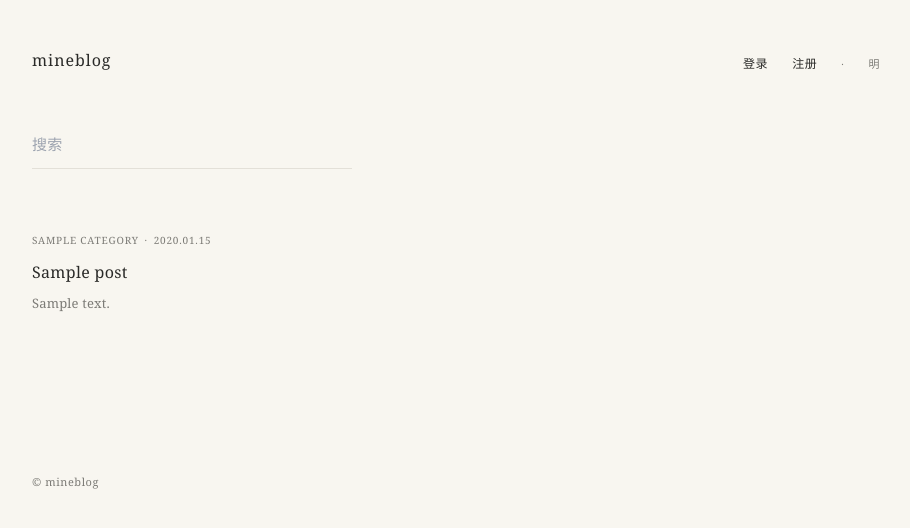
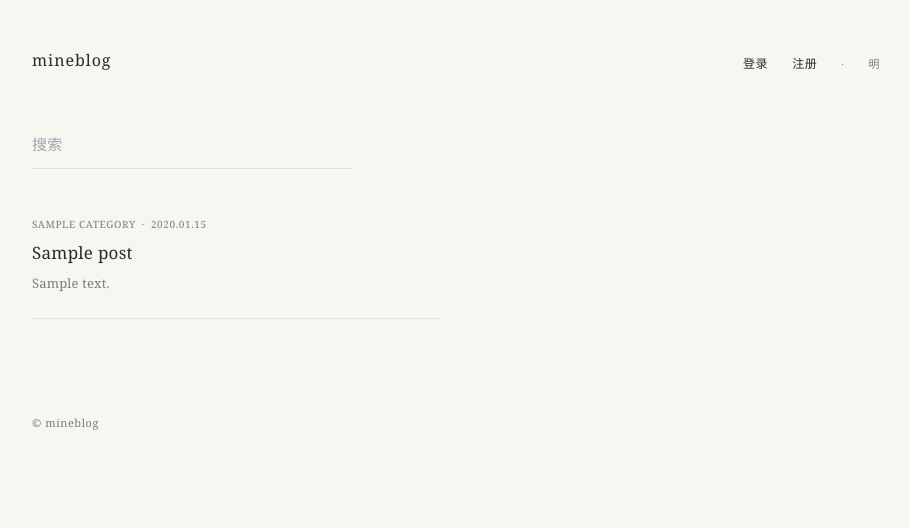
Before and after one commit to sand-ocean/myblog, a Django app: page / in a window 1280 px wide. Shown: the top 528 px of the page, without its empty margins (184-1094 px from the left). Run offline with Django 5.2, Linux system fonts and the light colour scheme; tables that the repository leaves empty hold one stand-in row (values such as "Sample post"); some libraries are stand-ins or nearby versions.

Commit message:
feat: 卡片流首页——2列网格 + 封面图 + hover动效 + 6篇/页

```diff
--- a/blog/templates/blog/post_list.html
+++ b/blog/templates/blog/post_list.html
@@ -3,34 +3,51 @@
 {% block title %}mineblog{% endblock %}
 {% block content %}
 
-<!-- 搜索 — 一行细线，极低调 -->
-<form method="get" style="margin-bottom: 64px">
+<!-- 搜索 -->
+<form method="get" style="margin-bottom: 48px">
     <input type="search" name="q" value="{{ request.GET.q }}" placeholder="搜索" aria-label="搜索文章"
            style="max-width: 320px">
 </form>
 {% if request.GET.q %}
-    <p class="label" style="margin-top: -56px; margin-bottom: 64px">
+    <p class="label" style="margin-top: -40px; margin-bottom: 48px">
         搜索「{{ request.GET.q }}」&ensp;·&ensp;<a href="{% url 'post_list' %}">清除</a>
     </p>
 {% endif %}
 
-<!-- 文章列表 -->
-<div class="narrow">
+<!-- 卡片流 -->
+<div class="card-grid">
 {% for post in page_obj %}
-    <article style="margin-bottom: 64px">
-        <p class="label" style="margin-bottom: 12px">
-            {{ post.category.name }}&ensp;·&ensp;{{ post.created_at|date:"Y.m.d" }}
-            {% if post.status == 'draft' %}&ensp;·&ensp;草稿{% endif %}
-        </p>
-        <h2 style="margin-bottom: 8px">
-            <a href="{% url 'post_detail' post.slug %}" style="color:var(--ink);font-size:inherit;font-weight:400">{{ post.title }}</a>
-        </h2>
-        <p style="color:var(--soft);font-size:13px;line-height:1.7">
-            {{ post.content|plain|truncatechars:140 }}
-        </p>
+    <article class="card fade">
+        <a href="{% url 'post_detail' post.slug %}" class="card-link">
+            <!-- 封面图 -->
+            {% with cover=post.content|first_image %}
+            {% if cover %}
+            <div class="card-cover">
+                <img src="{{ cover }}" alt="" loading="lazy">
+            </div>
+            {% endif %}
+            {% endwith %}
+
+            <!-- 卡片正文 -->
+            <div class="card-body">
+                <div class="card-meta">
+                    <span>{{ post.category.name }}</span>
+                    <span aria-hidden="true">·</span>
+                    <span>{{ post.created_at|date:"Y.m.d" }}</span>
+                    {% if post.status == 'draft' %}
+                        <span aria-hidden="true">·</span>
+                        <span>草稿</span>
+                    {% endif %}
+                </div>
+                <h2 class="card-title">{{ post.title }}</h2>
+                {% if not post.content|first_image %}
+                <p class="card-excerpt">{{ post.content|plain|truncatechars:120 }}</p>
+                {% endif %}
+            </div>
+        </a>
     </article>
 {% empty %}
-    <div style="padding: 160px 0; text-align: center">
+    <div class="empty-state">
         <p class="label" style="margin-bottom: 16px">还没有文章</p>
         {% if user.is_authenticated %}
             <a href="{% url 'post_new' %}">写第一篇</a>
@@ -56,4 +73,81 @@
 </nav>
 {% endif %}
 
+<!-- 卡片流样式 -->
+<style>
+.card-grid {
+    display: grid;
+    grid-template-columns: repeat(2, 1fr);
+    gap: 40px 32px;
+}
+@media (max-width: 640px) {
+    .card-grid { grid-template-columns: 1fr; gap: 32px; }
+}
+
+.card {
+    display: flex;
+    flex-direction: column;
+    transition: transform .4s ease;
+}
+.card:hover { transform: translateY(-2px); }
+
+.card-link {
+    display: flex;
+    flex-direction: column;
+    color: var(--ink) !important;
+    text-decoration: none !important;
+}
+
+/* 封面图 */
+.card-cover {
+    width: 100%;
+    aspect-ratio: 16 / 10;
+    overflow: hidden;
+    border-radius: 4px;
+    background: var(--surface);
+    margin-bottom: 20px;
+}
+.card-cover img {
+    width: 100%;
+    height: 100%;
+    object-fit: cover;
+    transition: transform .6s ease;
+}
+.card:hover .card-cover img { transform: scale(1.03); }
+
+/* 正文区 */
+.card-body { display: flex; flex-direction: column; gap: 6px; }
+
+.card-meta {
+    display: flex; gap: 6px; align-items: center;
+    font-size: 10px; letter-spacing: 0.06em; color: var(--soft);
+    text-transform: uppercase; margin-bottom: 2px;
+}
+
+.card-title {
+    font-size: 17px; font-weight: 400; letter-spacing: 0.015em;
+    line-height: 1.5; margin-bottom: 0;
+    display: -webkit-box; -webkit-line-clamp: 2; -webkit-box-orient: vertical;
+    overflow: hidden;
+}
+
+.card-excerpt {
+    font-size: 13px; color: var(--soft); line-height: 1.7;
+    display: -webkit-box; -webkit-line-clamp: 2; -webkit-box-orient: vertical;
+    overflow: hidden;
+}
+
+/* 无封面图的卡片 — 底部细线分隔 */
+.card:not(:has(.card-cover)) .card-body {
+    border-bottom: 1px solid var(--hairline);
+    padding-bottom: 24px;
+}
+
+/* 空状态 */
+.empty-state {
+    grid-column: 1 / -1;
+    padding: 120px 0; text-align: center;
+}
+</style>
+
 {% endblock %}
--- a/blog/templatetags/markdown_filter.py
+++ b/blog/templatetags/markdown_filter.py
@@ -31,3 +31,10 @@ def plain_filter(value):
     # 去掉行内代码
     text = re.sub(r'`([^`]+)`', r'\1', text)
     return text.strip()
+
+
+@register.filter(name='first_image')
+def first_image_filter(value):
+    """{{ post.content|first_image }} → 正文里第一张图片的 URL，没有则返回空字符串"""
+    m = re.search(r'!\[.*?\]\((.*?)\)', value)
+    return m.group(1) if m else ''
--- a/blog/views.py
+++ b/blog/views.py
@@ -35,7 +35,7 @@ def post_list(request):
         posts = posts.filter(
             Q(title__icontains=query) | Q(content__icontains=query)
         )
-    paginator = Paginator(posts, 5)  # 每页5篇
+    paginator = Paginator(posts, 6)  # 每页6篇（2列×3行）
     page_number = request.GET.get('page', 1)  # 当前第几页，默认1
     page_obj = paginator.get_page(page_number)
     return render(request, 'blog/post_list.html', {'page_obj': page_obj})
```
